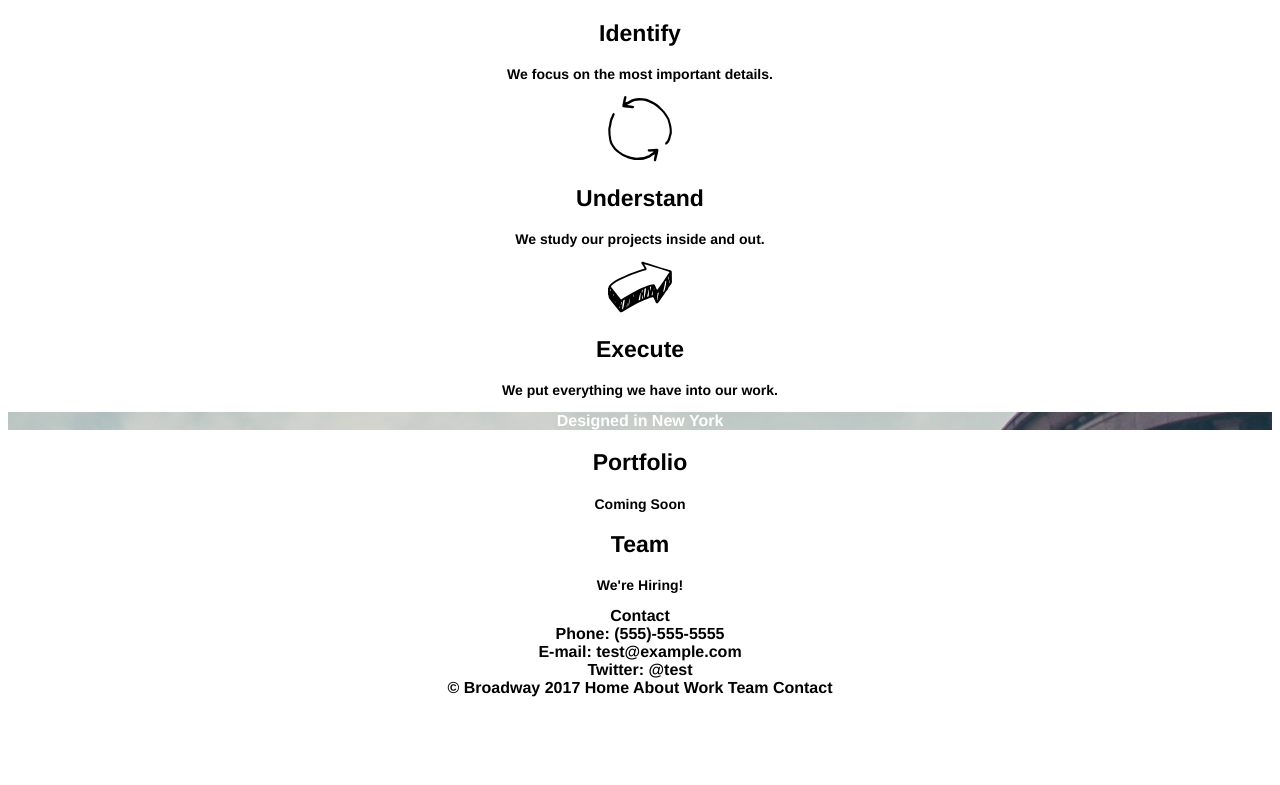
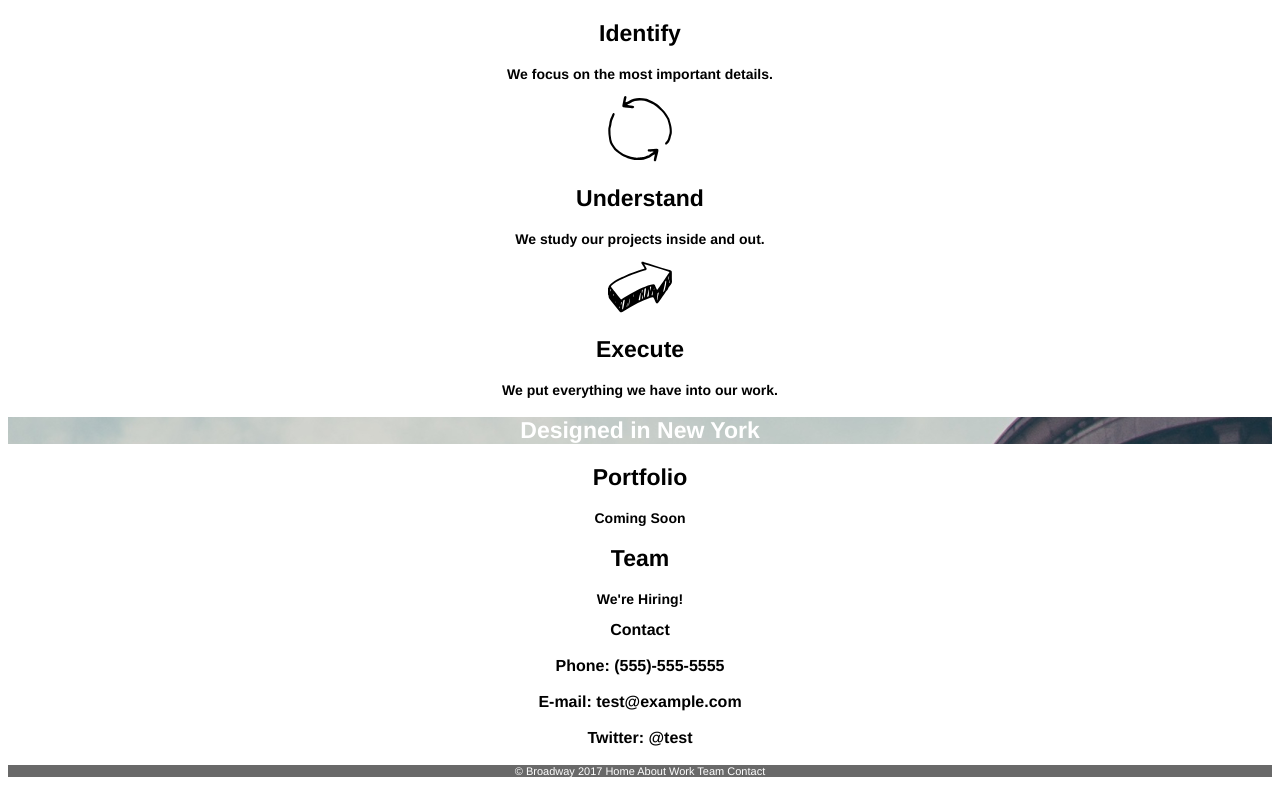
Before and after one commit to normboss/broadway, a plain HTML site: page index.html in a window 1280 px wide. Shown: the part 472-1257 px from the top of the page. Before the commit the page ends 1177 px from the top, so only its background shows below. Drawn offline with Linux system fonts and the light colour scheme.

Commit message:
Done maybe

```diff
--- a/index.html
+++ b/index.html
@@ -74,7 +74,7 @@ and open the template in the editor.
       </div>
 
       <div class="newyork">
-        Designed in New York
+        <h2>Designed in New York</h2>
       </div>
       <div>
         <h2>Portfolio</h2>
@@ -93,21 +93,26 @@ and open the template in the editor.
       <div>
         Contact
       </div>
+      <br>
+
       <div>
         Phone: (555)-555-5555
       </div>
+      <br>
 
       <div>
         E-mail: test@example.com
       </div>
+      <br>
 
       <div>
         Twitter: @test
       </div>
+      <br>
+    </div>
 
-    <div>
+    <div class="footer">
       © Broadway 2017 Home About Work Team Contact
-        </div>
     </div>
 
 
--- a/resources/style.css
+++ b/resources/style.css
@@ -54,3 +54,9 @@ font-weight: bold;
     color: white;
     background-image: url(./images/the-flatiron-building.png);
 }
+
+.footer {
+    font-size: 11px;
+    color: white;
+    background-color: dimgray
+}
```
Lines whose indentation alone changed are shown as unchanged.
